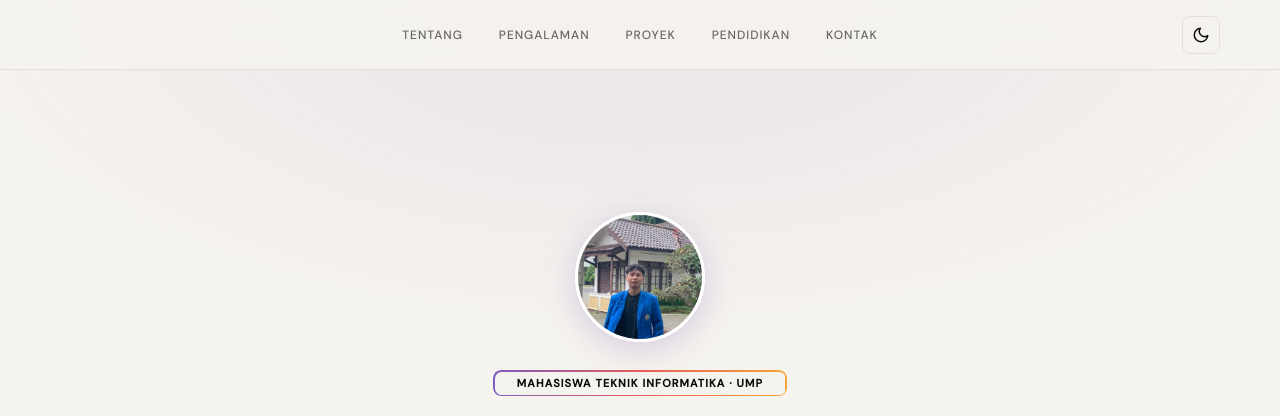
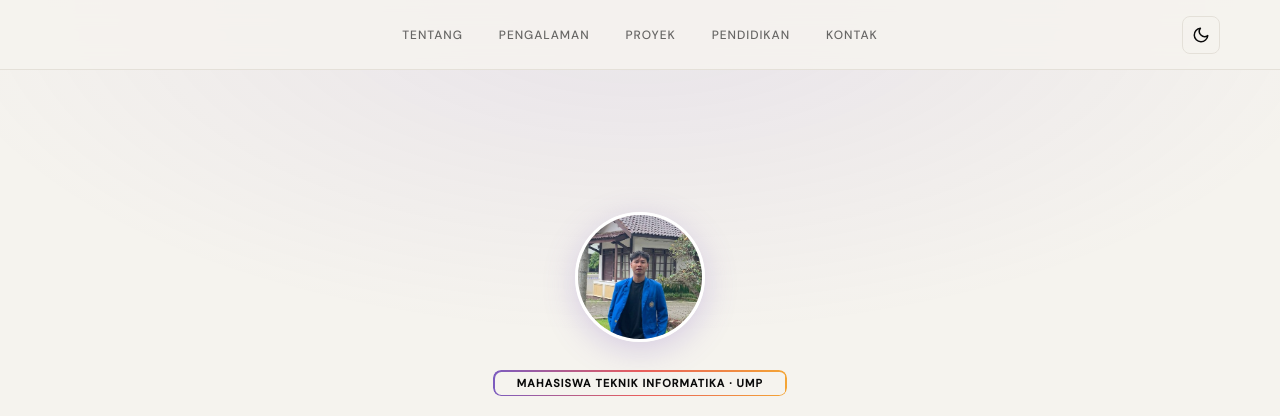
Before and after one commit to mat51123/portfolio-rahmat, a website built with Vite: page index.html in a window 1280 px wide. Shown: the top 416 px of the page. Built offline with nearby package versions, Linux system fonts and the light colour scheme.

Commit message:
Adjust profile photo position to center and move up Rahmat

```diff
--- a/src/styles/components.css
+++ b/src/styles/components.css
@@ -71,9 +71,9 @@ nav {
   width: 100%;
   height: 100%;
   object-fit: cover;
-  object-position: center 52%;
+  object-position: 47% 57%;
   transform: scale(2.2);
-  transform-origin: center 52%;
+  transform-origin: 47% 57%;
   transition: transform 0.5s cubic-bezier(0.16, 1, 0.3, 1);
 }
 .hero-avatar:hover {
```
